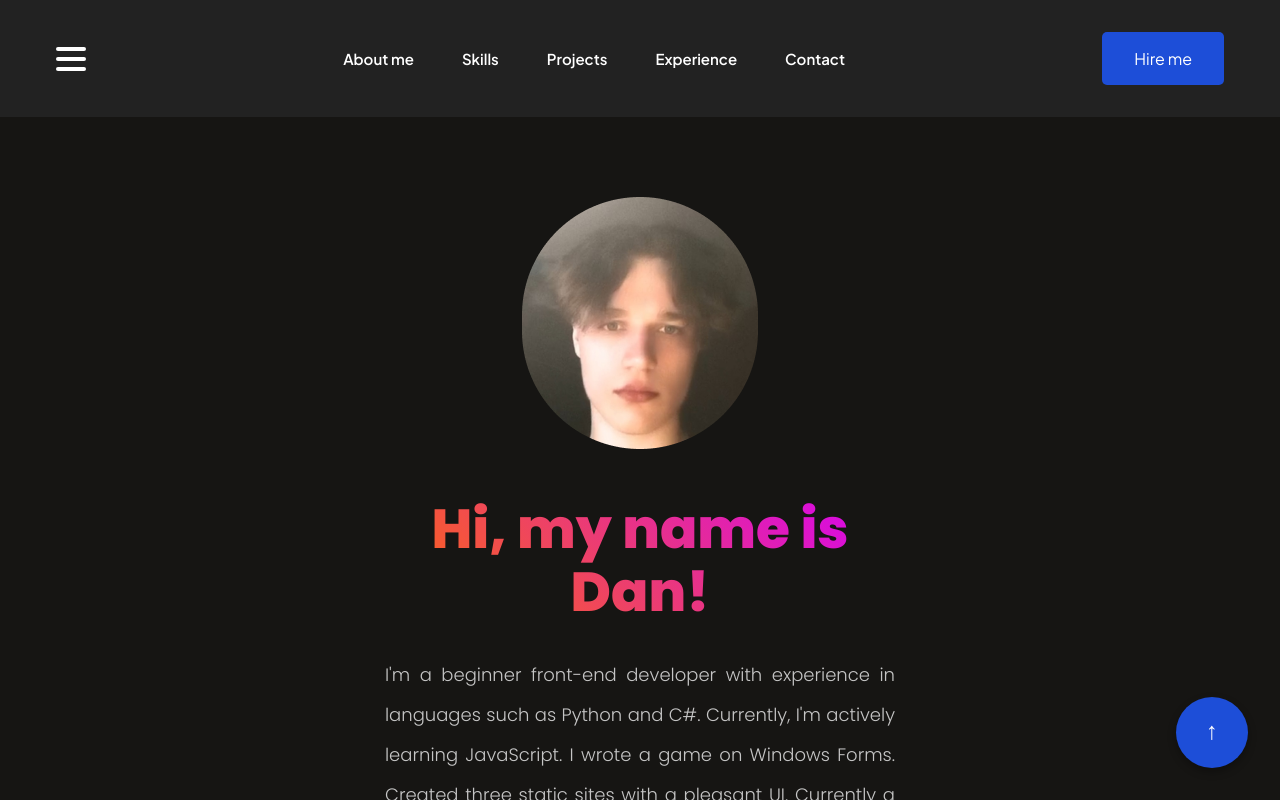
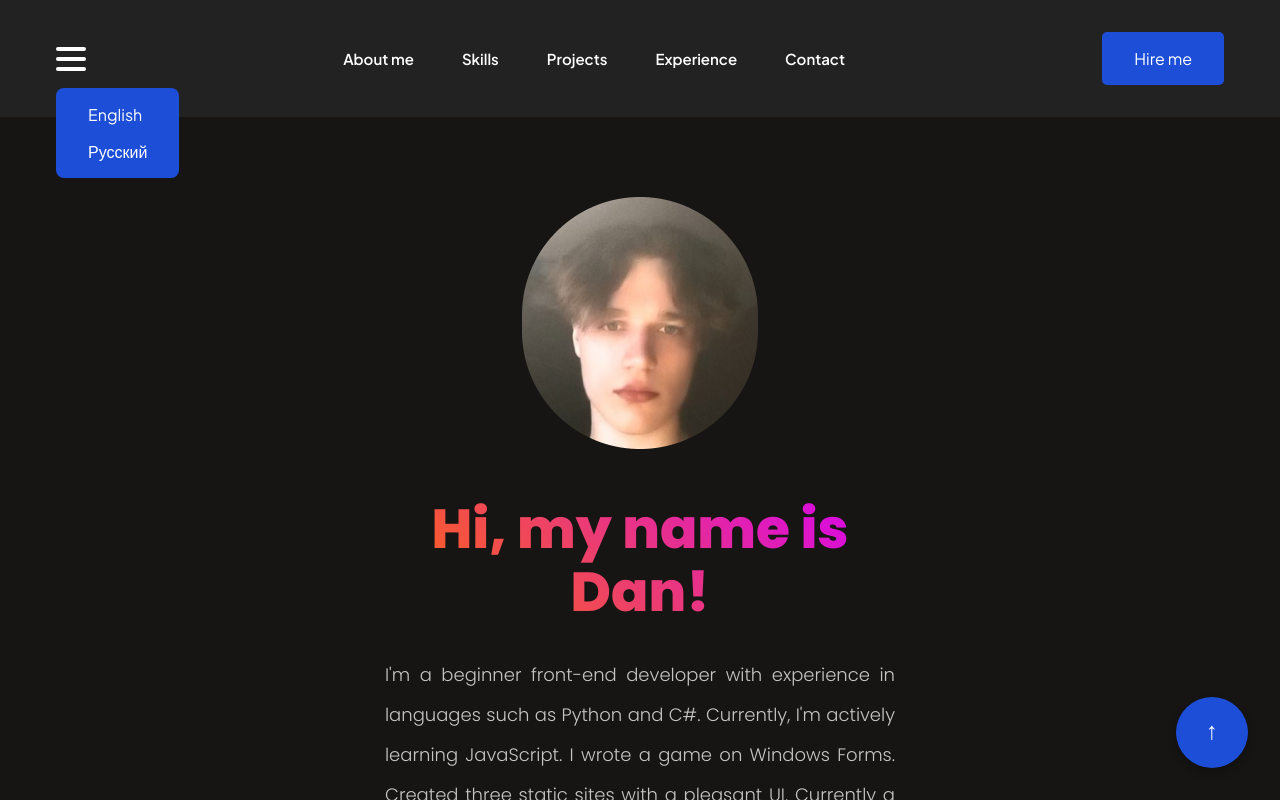
Before and after one commit to acuraels/React-Portfolio, a React (Vite) app: page / in a window 1280 px wide. Both pictures are taken after a click on the element 71 px from the left and 58 px from the top of the page. Shown: the top 800 px of the page. Built offline with nearby package versions, Linux system fonts and the light colour scheme.

Commit message:
burger-menu-commit

```diff
--- a/src/components/MainPageComponents/Header.jsx
+++ b/src/components/MainPageComponents/Header.jsx
@@ -1,12 +1,32 @@
-import React from 'react';
+import React, { useState, useRef, useEffect } from 'react';
 import { Link } from 'react-router-dom';
 import "../../styles/MainPageStyles/header.css";
 
 const Header = () => {
+    const [isMenuOpen, setIsMenuOpen] = useState(false);
+    const menuRef = useRef(null);
+
     const toggleMenu = () => {
-        const menu = document.querySelector('.dropdown-menu');
-        menu.classList.toggle('active');
+        setIsMenuOpen(prevState => !prevState);
     };
+
+    const closeMenu = () => {
+        setIsMenuOpen(false);
+    };
+
+    // Закрытие меню при клике вне его области
+    useEffect(() => {
+        const handleClickOutside = (event) => {
+            if (menuRef.current && !menuRef.current.contains(event.target)) {
+                closeMenu();
+            }
+        };
+
+        document.addEventListener('mousedown', handleClickOutside);
+        return () => {
+            document.removeEventListener('mousedown', handleClickOutside);
+        };
+    }, []);
 
     return (
         <header className="header">
@@ -18,9 +38,9 @@ const Header = () => {
                             <div className="burger-line"></div>
                             <div className="burger-line"></div>
                         </div>
-                        <div className="dropdown-menu">
-                            <a href="index.html">English</a>
-                            <a href="html/ru-index.html">Русский</a>
+                        <div className="dropdown-menu" ref={menuRef} style={{ display: isMenuOpen ? 'block' : 'none' }}>
+                            <Link to="/" onClick={closeMenu}>English</Link>
+                            <Link to="/ru" onClick={closeMenu}>Русский</Link>
                         </div>
                     </div>
                     <ul className="nav-links">
--- a/src/styles/MainPageStyles/header.css
+++ b/src/styles/MainPageStyles/header.css
@@ -52,12 +52,17 @@ header {
     padding: 0.5rem 1rem;
 }
 
+.dropdown-menu.active {
+    display: block;
+}
+
 .dropdown-menu a:hover {
     background-color: #5a77c8;
 }
 
 .dropdown-menu a:active {
     background-color: #092675;
+    display: block;
 }
 
 nav {
```
